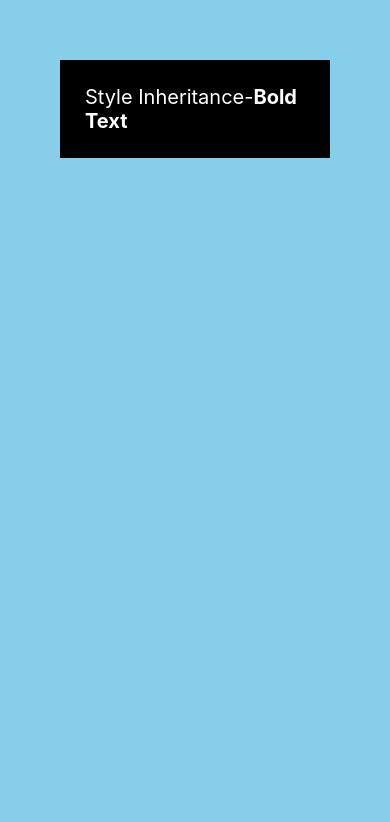
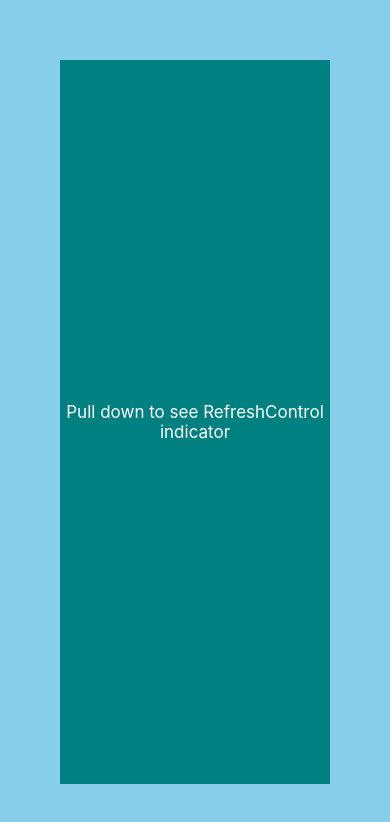
Before and after one commit to muazimmaqbool/React-Native-Tutorials, a React Native app: screen / in a window 390 px wide. Shown: the top 822 px of the page. Built offline with nearby package versions, Linux system fonts and the light colour scheme.

Commit message:
refresh control

```diff
--- a/App.js
+++ b/App.js
@@ -90,8 +90,8 @@ const App = () => {
       {/* <D_MultipleStyles/> */}
       {/* <E_BoxModel/> */}
       {/* <F_Shadows/> */}
-      <G_StyleInheritance/>
-      {/* <H_RefereshControl/> */}
+      {/* <G_StyleInheritance/> */}
+      <H_RefereshControl/>
       {/* <I_UseWindowDimensions/> */}
       {/* <J_Vibration/> */}
       {/* <K_Dimensions/> */}
--- a/Components/H_RefereshControl.jsx
+++ b/Components/H_RefereshControl.jsx
@@ -44,7 +44,7 @@ Props accepted by RefreshControl:
         its accepts array of colors (default color is black)
         example: colors={["red","blue"]} or colors={["red"]}
 2) size: only works on android exmaple: size={"large"}
-like this:  <RefreshControl colors={["blue"]} size={"large"} refreshing={isRefresh} onRefresh={handleOnRefresh} />
+   like this:  <RefreshControl colors={["blue"]} size={"large"} refreshing={isRefresh} onRefresh={handleOnRefresh} />
 
 and many more props: check here: https://reactnative.dev/docs/refreshcontrol
 
```
